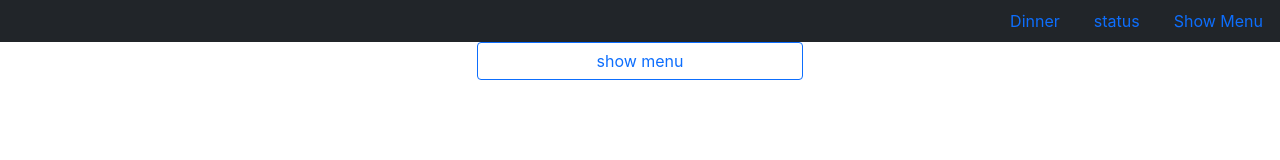
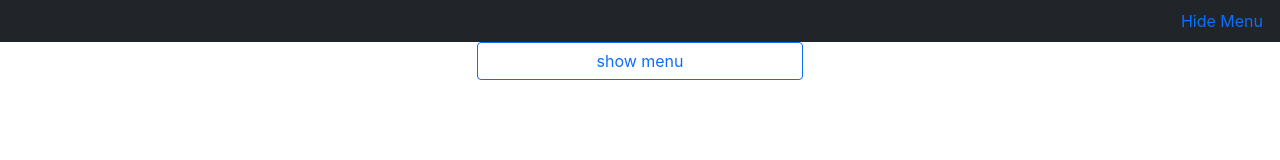
Before and after one commit to ianfletcher314/BrasiliaRestaurant, a React (Create React App) app: page / in a window 1280 px wide. Both pictures are taken after a click on the button "status". Shown: the top 160 px of the page. Built offline with nearby package versions, Linux system fonts and the light colour scheme.

Commit message:
got the nav section to swithch between main and menu component using useState. the status of the useState was also used to dynamically render the buttons in the nav section as well

```diff
--- a/src/App.js
+++ b/src/App.js
@@ -9,17 +9,18 @@ function App() {
   const statusFunction = () => {
     setStatus(!status);
   };
+  var btnStatus = status;
   if (status === true) {
     return (
       <div className="App row justify-content-center">
-        <Nav function={statusFunction} />
+        <Nav function={statusFunction} btnStatus={btnStatus} />
         <Main />
       </div>
     );
   } else {
     return (
       <>
-        <Nav function={statusFunction} status={status} />
+        <Nav function={statusFunction} btnStatus={btnStatus} />
         <Menu />
       </>
     );
--- a/src/components/Nav/Nav.jsx
+++ b/src/components/Nav/Nav.jsx
@@ -4,9 +4,9 @@ import "./style.css";
 // ------------this is the function that returns this component's UI---------------
 
 function Nav(props) {
-  const [navStatus, setNavStatus] = useState(true);
-  console.log(props.function);
-  if (navStatus) {
+  // const [navStatus, setNavStatus] = useState(true);
+  console.log(props.btnStatus);
+  if (props.btnStatus) {
     return (
       <div>
         <ul className="nav justify-content-end bg-dark">
@@ -45,7 +45,7 @@ function Nav(props) {
           <li className="nav-item">
             <button
               onClick={() => {
-                setNavStatus(true);
+                props.function();
               }}
               className="nav-link active btn"
             >
```
